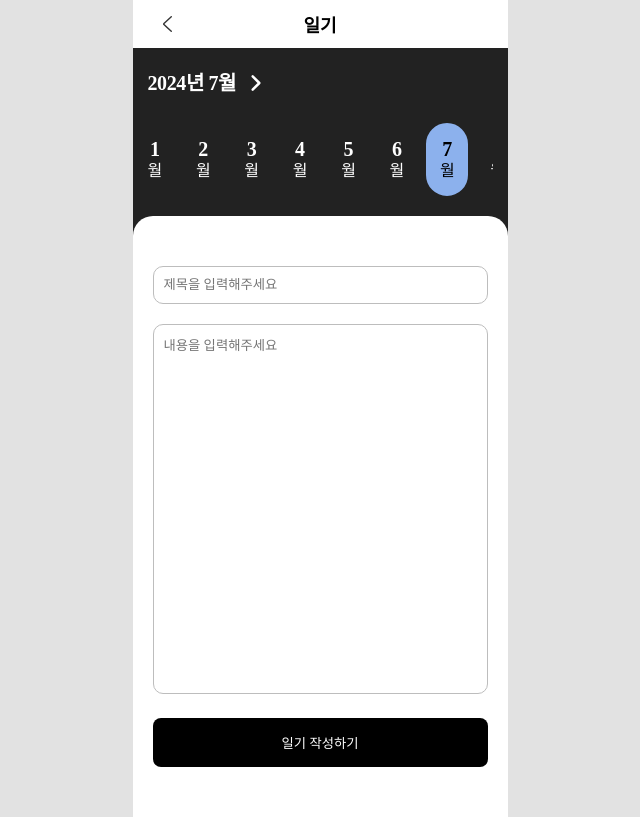
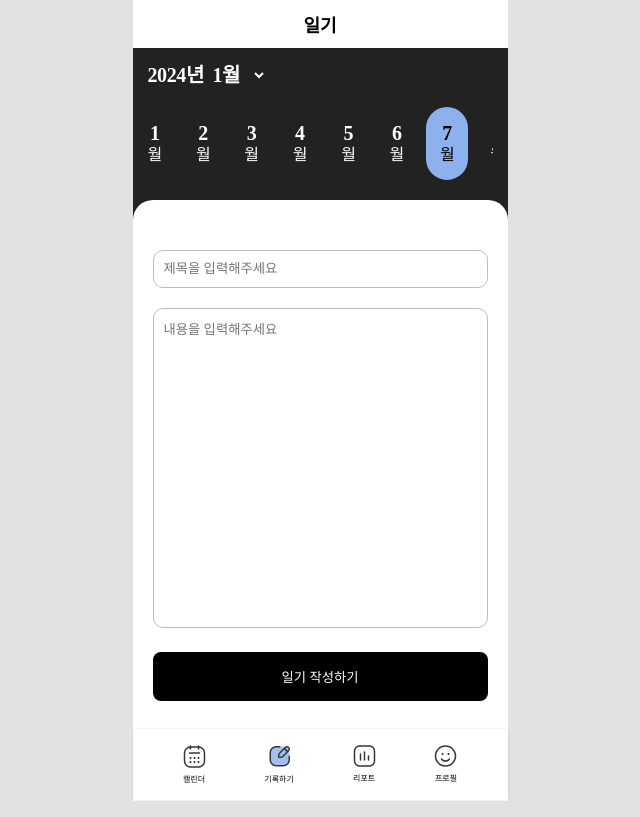
Before and after one commit to f-lb/frontend, a React (Create React App) app: page /record in a window 1280 px wide. Shown: the whole page, without its empty margins (320-960 px from the left). Built offline with nearby package versions, Linux system fonts and the light colour scheme; a web font is replaced by a local one.

Commit message:
month choice dropdown

```diff
--- a/package.json
+++ b/package.json
@@ -9,6 +9,7 @@
     "@testing-library/user-event": "^13.5.0",
     "apexcharts": "^3.51.0",
     "axios": "^1.7.2",
+    "dayjs": "^1.11.12",
     "react": "^18.3.1",
     "react-apexcharts": "^1.4.1",
     "react-dom": "^18.3.1",
--- a/src/App.js
+++ b/src/App.js
@@ -11,7 +11,7 @@ import Signin from "./pages/Signin";
 import Signup from "./pages/Signup";
 import SignupSuccess from "./pages/SignupSuccess";
 
-const delay = new Promise((resolve)=>setTimeout(resolve,2000))
+const delay = new Promise((resolve) => setTimeout(resolve, 2000));
 
 const TodayReportPageLazyed = lazy(async () => {
   await delay;
@@ -30,8 +30,8 @@ function App() {
             </Route>
             <Route path="/analyze" element={<AnalyzePage />} />
             <Route path="/profile" element={<ProfilePage />} />
+            <Route path="/record" element={<RecordPage />} />
           </Route>
-          <Route path="/record" element={<RecordPage />} />
           <Route path="/summary" element={<SummeryPage />} />{" "}
           {/* SummeryPage 경로 추가 */}
           <Route path="signin" element={<Signin />} />
--- a/src/pages/CalendarPage.jsx
+++ b/src/pages/CalendarPage.jsx
@@ -6,10 +6,11 @@ import CalendarSIcon02 from "../assets/calendar_s02.svg";
 import Filled_CalendarSIcon01 from "../assets/calendar_s01_filled.svg";
 import Filled_CalendarSIcon02 from "../assets/calendar_s02_filled.svg";
 import { useState } from "react";
-import {  NavLink, Outlet } from "react-router-dom";
+import { NavLink, Outlet } from "react-router-dom";
 
 export default function CalendarPage() {
   const [calendarType, setCalendarType] = useState("monthlyMode");
+  const [selectedMonth, setSelectedMonth] = useState();
 
   return (
     <Container>
@@ -20,13 +21,23 @@ export default function CalendarPage() {
       <CalendarCtrl>
         <DateCtrl>
           <YearCtrl>
-            <div>2024</div>
+            <h3>2024</h3>
           </YearCtrl>
           <YearCtrl>
-            <div>07</div>
-            <button>
-              <img src={ArrowIcon} alt="arrow icon" />
-            </button>
+            <Select>
+              <option>1월</option>
+              <option>2월</option>
+              <option>3월</option>
+              <option>4월</option>
+              <option>5월</option>
+              <option>6월</option>
+              <option>7월</option>
+              <option>8월</option>
+              <option>9월</option>
+              <option>10월</option>
+              <option>11월</option>
+              <option>12월</option>
+            </Select>
           </YearCtrl>
         </DateCtrl>
         <CalendarToggle>
@@ -94,8 +105,15 @@ const DateCtrl = styled.div`
 `;
 
 const YearCtrl = styled.div`
-  display: flex;
-  align-items: center;
+  h3 {
+    font-family: Pretendard;
+    font-size: 18px;
+    font-weight: 700;
+    line-height: 23.6px;
+    letter-spacing: -0.02em;
+    text-align: left;
+    color: #111111;
+  }
 `;
 
 const CalendarToggle = styled.div`
@@ -122,3 +140,18 @@ const ToggleBtn = styled(NavLink)`
       ? "background-color: #a4bfed; border-right: 3px solid #bfbfbf; border-top-right-radius: 7px;border-bottom-right-radius: 7px;"
       : "background-color: #a4bfed; border-left: 3px solid #bfbfbf; border-top-left-radius: 7px; border-bottom-left-radius: 7px")}
 `;
+
+const Select = styled.select`
+  border: none;
+  //styleName: title/Md;
+  font-family: Pretendard;
+  font-size: 18px;
+  font-weight: 700;
+  line-height: 21.6px;
+  letter-spacing: -0.02em;
+  text-align: left;
+
+  &:focus {
+    outline: none;
+  }
+`;
--- a/src/pages/RecordPage.jsx
+++ b/src/pages/RecordPage.jsx
@@ -1,29 +1,35 @@
 import styled from "styled-components";
 import BackIcon from "../assets/back.svg";
 import { Link } from "react-router-dom";
-import ArrowRightIcon from "../assets/arrowRight.svg";
+import ArrowIcon from "../assets/arrow-white.svg";
 
 const Day = ["", "월", "화", "수", "목", "금", "토", "일"];
 
 export default function RecordPage() {
   return (
     <>
-      <Nav>
-        <Link style={{ position: "absolute", left: "15px" }}>
-          <img src={BackIcon} alt="back_icon" />
-        </Link>
-        일기
-      </Nav>
+      <Nav>일기</Nav>
 
       <div>
         <Datepick>
           <h2>
-            <span>2024년 7월</span>
-            <img
-              style={{ color: "#fff" }}
-              src={ArrowRightIcon}
-              alt="arrow_right"
-            />
+            <span>
+              2024년{" "}
+              <Select>
+                <option>1월</option>
+                <option>2월</option>
+                <option>3월</option>
+                <option>4월</option>
+                <option>5월</option>
+                <option>6월</option>
+                <option>7월</option>
+                <option>8월</option>
+                <option>9월</option>
+                <option>10월</option>
+                <option>11월</option>
+                <option>12월</option>
+              </Select>
+            </span>
           </h2>
           <DateList>
             {new Array(31).fill().map((item, date) => (
@@ -127,7 +133,7 @@ const Date = styled.li`
 
 const RecordField = styled.div`
   background: #fff;
-  padding: 50px 20px;
+  padding: 50px 20px 100px;
   margin-top: -50px;
   border-top-left-radius: 20px;
   border-top-right-radius: 20px;
@@ -157,7 +163,7 @@ const RecordField = styled.div`
     padding: 10px;
     box-sizing: border-box;
 
-    height: 370px;
+    height: 40vh;
 
     &:focus {
       outline: none;
@@ -175,3 +181,19 @@ const Btn = styled.button`
   border-radius: 8px;
   margin-top: 20px;
 `;
+
+const Select = styled.select`
+  border: none;
+  //styleName: title/Md;
+  font-family: Pretendard;
+  font-size: 20px;
+  font-weight: 700;
+  line-height: 21.6px;
+  letter-spacing: -0.02em;
+  text-align: left;
+  background: #222;
+  color: white;
+  &:focus {
+    outline: none;
+  }
+`;
```
Also changed, not shown: src/assets/arrow-white.svg (added), 1 other file (tests, documents, lock files or other folders).
